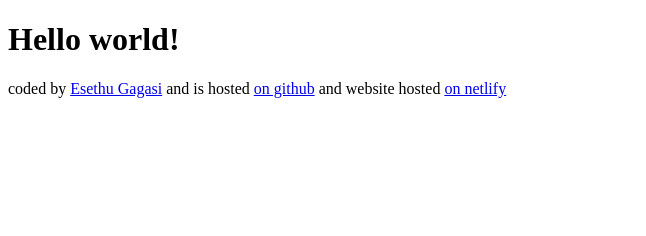
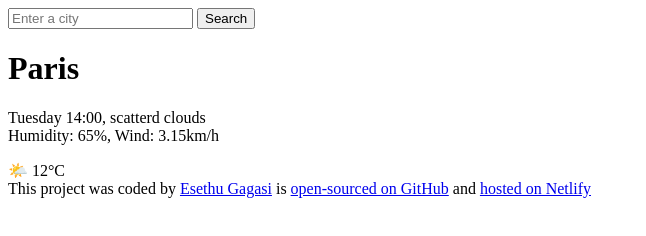
Before and after one commit to esethugagasi/WeatherApp, a plain HTML site: page index.html in a window 1280 px wide. Shown: the whole page, without its empty margins (0-646 px from the left). Drawn offline with Linux system fonts and the light colour scheme.

Commit message:
adding search for and main h1 and p

```diff
--- a/index.html
+++ b/index.html
@@ -6,19 +6,37 @@
     <title>Weather App</title>
   </head>
   <body>
-    <h1>Hello world!</h1>
+    <header>
+      <form>
+        <input type="search" placeholder="Enter a city" required />
+        <input type="submit" value="Search" />
+      </form>
+    </header>
+
+    <main>
+      <div>
+        <h1>Paris</h1>
+        <p>
+          Tuesday 14:00, scatterd clouds
+          <br />
+          Humidity: 65%, Wind: 3.15km/h
+        </p>
+      </div>
+      <div>🌤️ 12°C</div>
+    </main>
+
     <footer>
-      coded by
+      This project was coded by
       <a href="https://github.com/esethugagasi/" target="_blank"
         >Esethu Gagasi</a
       >
-      and is hosted
+      is
       <a href="https://github.com/esethugagasi/WeatherApp" target="_blank"
-        >on github</a
+        >open-sourced on GitHub</a
       >
-      and website hosted
+      and
       <a href="https://weatherupdatedaily.netlify.app" target="_blank"
-        >on netlify</a
+        >hosted on Netlify</a
       >
     </footer>
   </body>
```
